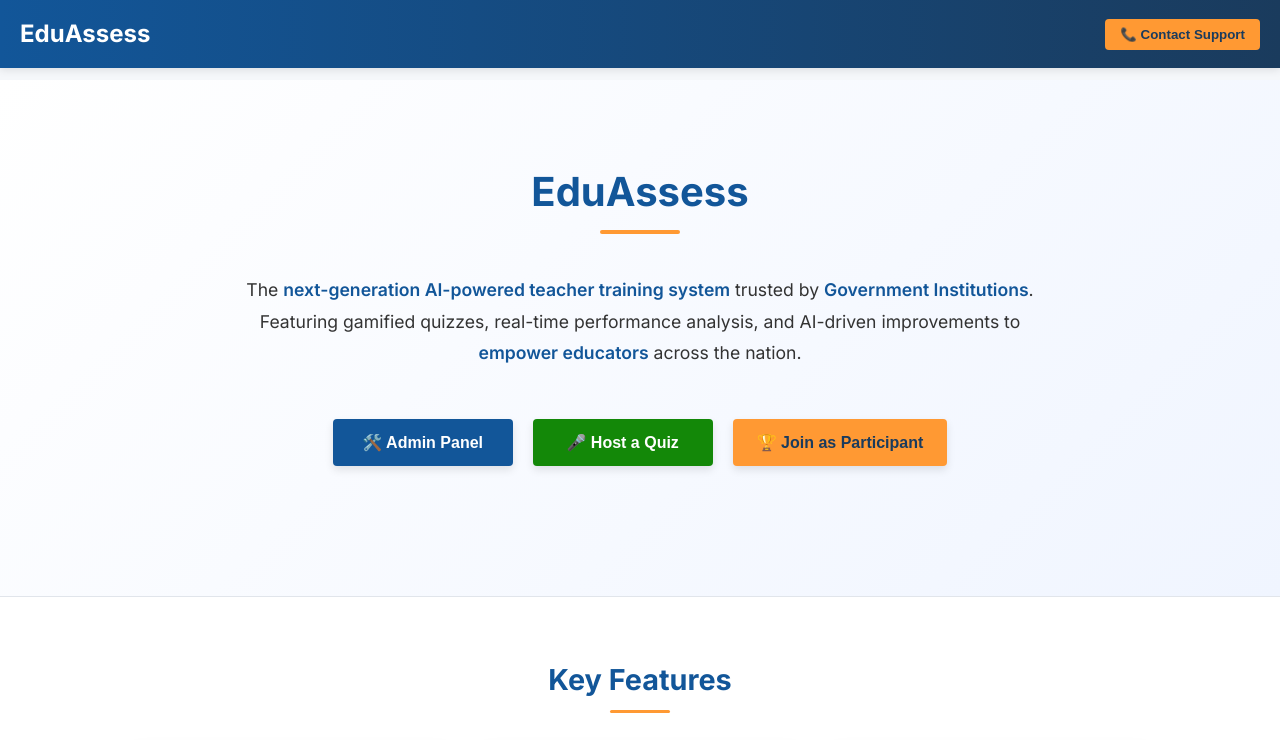
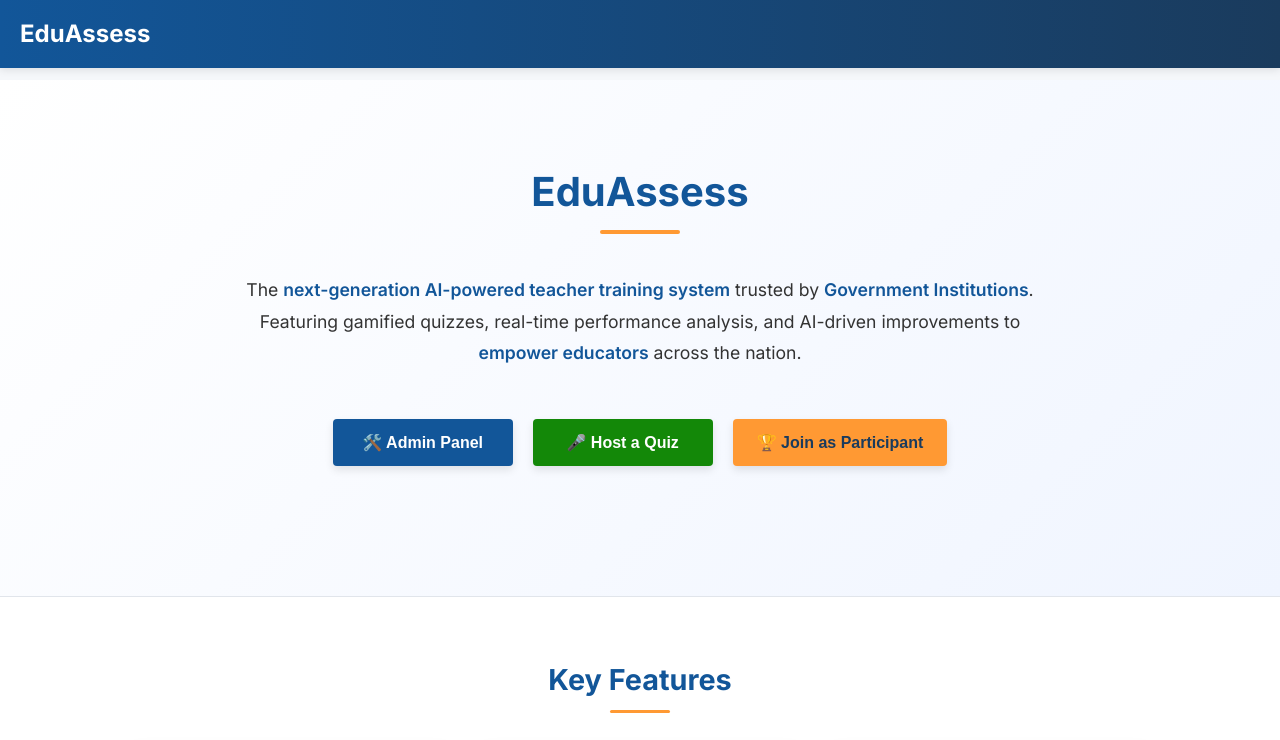
Before and after one commit to Atharv175/Edusassess, a plain HTML site: page quiz-app-host_latest/static/index.html in a window 1280 px wide. Shown: the top 740 px of the page. Drawn offline with Linux system fonts and the light colour scheme.

Commit message:
Update index.html

```diff
--- a/quiz-app-host_latest/static/index.html
+++ b/quiz-app-host_latest/static/index.html
@@ -599,9 +599,7 @@
 
                 <h1>EduAssess</h1>
             </div>
-            <button>
-                📞 Contact Support
-            </button>
+
         </div>
     </nav>
 
```
